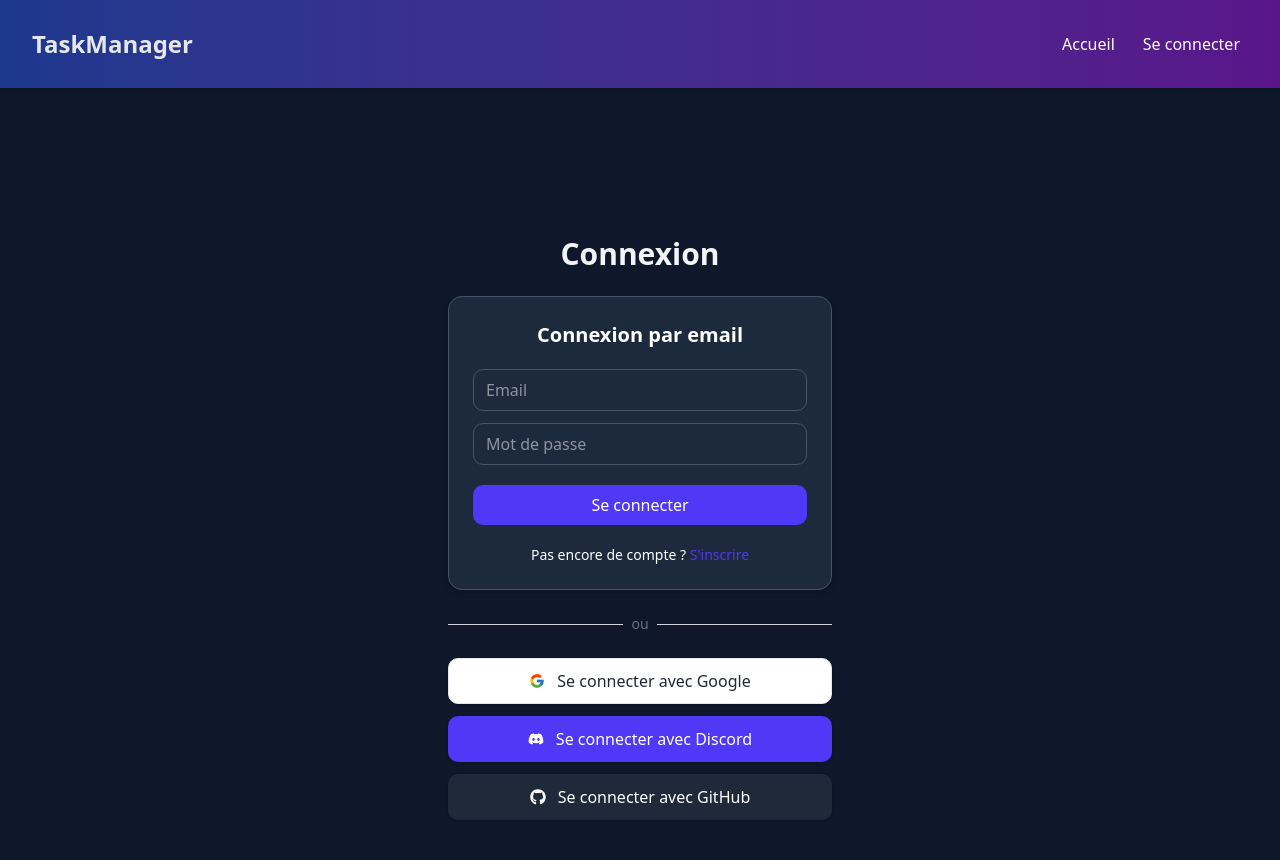
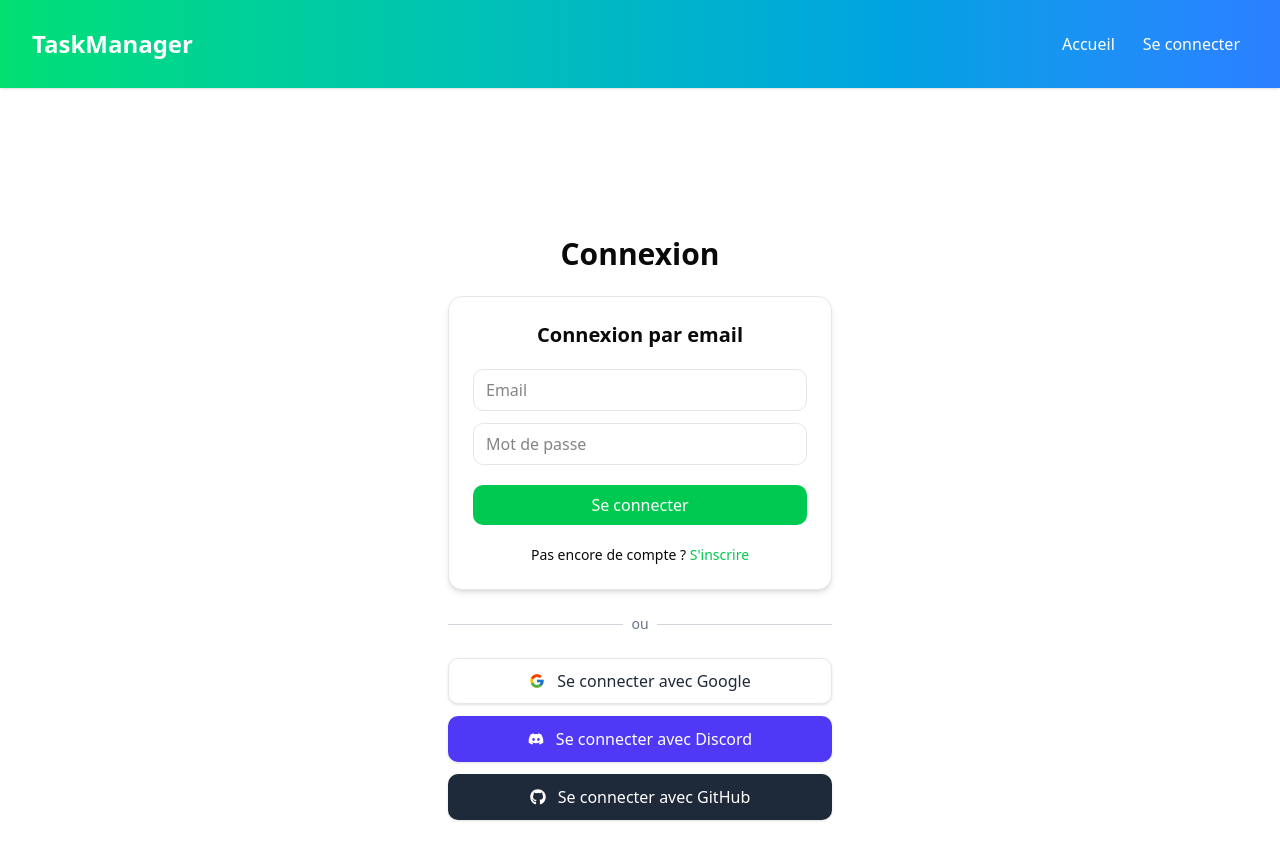
Before and after one commit to TYrueouJeL/TaskManager, a React (Vite) app: page /login in a window 1280 px wide. Shown: the top 860 px of the page. Built offline with nearby package versions, Linux system fonts and the light colour scheme; no server answers.

Commit message:
Delete dark mode

```diff
--- a/src/index.css
+++ b/src/index.css
@@ -11,11 +11,6 @@
 @plugin "@tailwindcss/typography";
 
 @plugin "tailwindcss-animate";
-
-html.dark body {
-    background-color: theme('colors.slate.900', '#0f172a');
-    color: theme('colors.slate.100', '#e6eef8');
-}
 
 @theme inline {
     --radius-sm: calc(var(--radius) - 4px);
@@ -90,40 +85,6 @@ html.dark body {
     --sidebar-ring: oklch(0.708 0 0);
 }
 
-.dark {
-    --background: oklch(0.145 0 0);
-    --foreground: oklch(0.985 0 0);
-    --card: oklch(0.205 0 0);
-    --card-foreground: oklch(0.985 0 0);
-    --popover: oklch(0.205 0 0);
-    --popover-foreground: oklch(0.985 0 0);
-    --primary: oklch(0.922 0 0);
-    --primary-foreground: oklch(0.205 0 0);
-    --secondary: oklch(0.269 0 0);
-    --secondary-foreground: oklch(0.985 0 0);
-    --muted: oklch(0.269 0 0);
-    --muted-foreground: oklch(0.708 0 0);
-    --accent: oklch(0.269 0 0);
-    --accent-foreground: oklch(0.985 0 0);
-    --destructive: oklch(0.704 0.191 22.216);
-    --border: oklch(1 0 0 / 10%);
-    --input: oklch(1 0 0 / 15%);
-    --ring: oklch(0.556 0 0);
-    --chart-1: oklch(0.488 0.243 264.376);
-    --chart-2: oklch(0.696 0.17 162.48);
-    --chart-3: oklch(0.769 0.188 70.08);
-    --chart-4: oklch(0.627 0.265 303.9);
-    --chart-5: oklch(0.645 0.246 16.439);
-    --sidebar: oklch(0.205 0 0);
-    --sidebar-foreground: oklch(0.985 0 0);
-    --sidebar-primary: oklch(0.488 0.243 264.376);
-    --sidebar-primary-foreground: oklch(0.985 0 0);
-    --sidebar-accent: oklch(0.269 0 0);
-    --sidebar-accent-foreground: oklch(0.985 0 0);
-    --sidebar-border: oklch(1 0 0 / 10%);
-    --sidebar-ring: oklch(0.556 0 0);
-}
-
 @layer base {
   * {
     @apply border-border outline-ring/50;
--- a/src/style/App.css
+++ b/src/style/App.css
@@ -30,34 +30,10 @@
     @apply text-white hover:text-green-300 px-2;
 }
 
-html.dark .header-button {
-    @apply text-white hover:text-blue-500;
-}
-
-html.dark .navigation-button {
-    @apply border-slate-700;
-}
-
-html.dark .navigation-button:hover {
-    @apply bg-slate-700;
-}
-
-html.dark .title {
-    @apply text-gray-200;
-}
-
 .header {
     @apply bg-gradient-to-r from-green-400 to-blue-500 text-white p-4 mb-4;
-}
-
-html.dark .header {
-    @apply bg-gradient-to-r from-blue-900 to-purple-900 text-gray-200;
 }
 
 .card-button {
     @apply border border-gray-300 rounded-lg shadow-md;
 }
-
-html.dark .card-button {
-    @apply border-gray-500
-}
--- a/src/style/Card.css
+++ b/src/style/Card.css
@@ -1,79 +1,39 @@
 .card-article {
     @apply flex items-center gap-4 p-4 rounded-lg border hover:shadow-md transition-shadow bg-white
-}
-
-html.dark .card-article {
-    @apply bg-gray-800;
 }
 
 .project-card-article {
     @apply flex flex-col gap-4 p-4 rounded-lg border hover:shadow-md transition-shadow bg-white
 }
 
-html.dark .project-card-article {
-    @apply bg-gray-800;
-}
-
 .card-title {
     @apply text-sm md:text-base font-medium text-gray-800 truncate
-}
-
-html.dark .card-title {
-    @apply text-gray-200;
 }
 
 .card-subtitle {
     @apply text-xs text-gray-500 mt-1
 }
 
-html.dark .card-subtitle {
-    @apply text-gray-400;
-}
-
 .card-description {
     @apply text-sm text-gray-600 mt-2
-}
-
-html.dark .card-description {
-    @apply text-gray-300;
 }
 
 .card-progress {
     @apply w-full bg-gray-200 rounded-full h-3 overflow-hidden;
 }
 
-html.dark .card-progress {
-    @apply bg-gray-700;
-}
-
 .card-progress div {
     @apply h-full bg-gradient-to-r from-green-400 to-blue-500 transition-all duration-300;
-}
-
-html.dark .card-progress div {
-    @apply from-blue-500 to-purple-600;
 }
 
 .card-progress-footer {
     @apply mt-2 text-xs text-gray-500 flex justify-between;
 }
 
-html.dark .card-progress-footer {
-    @apply text-gray-400;
-}
-
 .card-status-icon {
     @apply inline-flex items-center justify-center w-9 h-9 rounded-full bg-gray-50
-}
-
-html.dark .card-status-icon {
-    @apply bg-gray-700;
 }
 
 .card-icon {
     @apply px-3 py-1 rounded-full bg-gradient-to-r from-blue-100 to-blue-200 text-blue-800 text-xs font-medium
 }
-
-html.dark .card-icon {
-    @apply bg-gradient-to-r from-blue-900 to-blue-800 text-blue-200;
-}
--- a/src/style/Detail.css
+++ b/src/style/Detail.css
@@ -1,9 +1,5 @@
 .article {
     @apply flex items-center gap-4 p-2 border border-gray-200 rounded-lg mb-4;
-}
-
-html.dark .article {
-    @apply border-slate-700;
 }
 
 .article-state {
@@ -14,14 +10,6 @@ html.dark .article {
     @apply prose prose-sm;
 }
 
-html.dark .task-detail-description {
-    @apply prose-invert;
-}
-
 .task-detail-description p {
     @apply mb-4;
 }
-
-html.dark .task-detail-description p {
-    @apply text-gray-300;
-}
--- a/src/style/Disconnected.css
+++ b/src/style/Disconnected.css
@@ -10,24 +10,12 @@
     @apply text-4xl md:text-6xl font-extrabold mb-4
 }
 
-html.dark .disconnected-h1 {
-    @apply text-white
-}
-
 .diconnected-p {
     @apply text-gray-600 max-w-2xl mb-8
 }
 
-html.dark .disconnected-p {
-    @apply text-gray-300
-}
-
 .disconnected-button {
     @apply flex items-center gap-2 px-5 py-3 text-lg border border-blue-500 text-blue-500 rounded-lg hover:bg-blue-50
-}
-
-html.dark .disconnected-button {
-    @apply bg-slate-900 text-white hover:bg-purple-800 border-purple-700
 }
 
 .disconnected-features {
@@ -50,16 +38,8 @@ html.dark .disconnected-button {
     @apply font-semibold text-lg mb-2
 }
 
-html.dark .feature-title {
-    @apply text-white
-}
-
 .feature-card-description {
     @apply text-gray-500 text-sm
-}
-
-html.dark .feature-card-description {
-    @apply text-gray-400
 }
 
 .disconnected-cta {
@@ -74,14 +54,6 @@ html.dark .feature-card-description {
     @apply text-gray-600 mb-6
 }
 
-html.dark .disconnected-cta-description {
-    @apply text-gray-300
-}
-
 .disconnected-cta-button {
     @apply   flex items-center gap-2 mx-auto w-fit px-5 py-3 text-lg border border-blue-500 text-blue-500 rounded-lg hover:bg-blue-50
 }
-
-html.dark .disconnected-cta-button {
-    @apply bg-slate-900 text-white hover:bg-purple-800 border-purple-700
-}
--- a/src/style/Form.css
+++ b/src/style/Form.css
@@ -1,9 +1,5 @@
 .task-edit-form {
     @apply bg-white p-6 rounded-lg shadow-md;
-}
-
-html.dark .task-edit-form {
-    @apply bg-slate-800;
 }
 
 .form-group {
@@ -14,66 +10,33 @@ html.dark .task-edit-form {
     @apply bg-blue-400 text-white py-2 px-4 rounded hover:bg-blue-500;
 }
 
-html.dark .form-submit {
-    @apply bg-purple-700 py-2 px-4 rounded hover:bg-purple-800;
-}
-
 .form-text {
     @apply text-gray-700 mb-2
-}
-
-html.dark .form-text {
-    @apply text-gray-300;
 }
 
 .form-label {
     @apply block text-gray-700 mb-2;
 }
 
-html.dark .form-label {
-    @apply text-gray-300;
-}
-
 .form-input {
     @apply border border-gray-300 p-2 rounded;
-}
-
-html.dark .form-input {
-    @apply bg-slate-700 border-slate-600 text-white;
 }
 
 .form-textarea {
     @apply border border-gray-300 p-2 rounded h-32;
 }
 
-html.dark .form-textarea {
-    @apply bg-slate-700 border-slate-600 text-white;
-}
-
 .form-select {
     @apply border border-gray-300 p-2 rounded;
-}
-
-html.dark .form-select {
-    @apply bg-slate-700 border-slate-600 text-white;
 }
 
 .md-editor {
     @apply border border-gray-300 rounded;
 }
 
-html.dark .md-editor {
-    @apply border-slate-600 bg-slate-700 text-white;
-}
-
 .login-form {
     @apply flex flex-col gap-3 w-full max-w-sm p-6 bg-white rounded-xl shadow-md border border-gray-200
 }
-
-html.dark .login-form {
-    @apply bg-slate-800 border-slate-600 text-white;
-}
-
 .login-form-title {
     @apply text-xl font-semibold text-center mb-2
 }
@@ -82,16 +45,8 @@ html.dark .login-form {
     @apply px-3 py-2 border rounded-lg focus:outline-none focus:ring-2 focus:ring-indigo-400
 }
 
-html.dark .login-form-input {
-    @apply border-slate-600 text-white;
-}
-
 .login-form-submit {
     @apply mt-2 px-4 py-2 rounded-lg bg-green-500 text-white font-medium hover:bg-green-600 disabled:opacity-50 transition
-}
-
-html.dark .login-form-submit {
-    @apply bg-indigo-600 hover:bg-indigo-700
 }
 
 .login-form-text {
@@ -102,46 +57,22 @@ html.dark .login-form-submit {
     @apply text-green-500 hover:underline
 }
 
-html.dark .login-form-link {
-    @apply text-indigo-600
-}
-
 .button-is-daily {
     @apply flex items-center gap-2 px-4 py-2 rounded border transition-all duration-200 font-medium border-green-600 bg-green-50 text-green-700 shadow-sm hover:bg-green-100
-}
-
-html.dark .button-is-daily {
-    @apply border-purple-600 bg-slate-700 text-purple-300 hover:bg-slate-600
 }
 
 .button-is-not-daily {
     @apply flex items-center gap-2 px-4 py-2 rounded border transition-all duration-200 font-medium border-gray-300 bg-white hover:bg-gray-50 text-green-700
 }
 
-html.dark .button-is-not-daily{
-    @apply text-purple-300 bg-slate-700 border-slate-600 hover:bg-slate-800;
-}
-
 .button-is-daily-icon {
     @apply w-5 h-5 text-green-600
-}
-
-html.dark .button-is-daily-icon {
-    @apply text-purple-300
 }
 
 .button-is-not-daily-icon {
     @apply w-5 h-5 text-green-600
 }
 
-html.dark .button-is-not-daily-icon {
-    @apply text-purple-300
-}
-
 .form-button {
     @apply rounded border gap-2 px-4 py-2 hover:bg-green-50 text-green-700 transition mt-4
 }
-
-html.dark .form-button {
-    @apply bg-slate-700 hover:bg-slate-800 text-purple-400
-}
--- a/src/style/List.css
+++ b/src/style/List.css
@@ -4,14 +4,6 @@
 
 .list-button:hover {
     @apply bg-gray-100;
-}
-
-html.dark .list-button {
-    @apply border-gray-700 text-gray-400;
-}
-
-html.dark .list-button:hover {
-    @apply bg-slate-800;
 }
 
 .create-button {
@@ -22,58 +14,26 @@ html.dark .list-button:hover {
     @apply bg-blue-50;
 }
 
-html.dark .create-button {
-    @apply border-blue-700 text-blue-400;
-}
-
-html.dark .create-button:hover {
-    @apply bg-slate-800;
-}
-
 .filter {
     @apply bg-white border border-gray-200 shadow-md rounded-xl px-6 py-4 w-[95%] sm:w-auto
-}
-
-html.dark .filter {
-    @apply bg-slate-800 border-slate-600;
 }
 
 .filter h3 {
     @apply text-lg font-semibold text-gray-700 mb-3 text-center sm:text-left
 }
 
-html.dark .filter h3 {
-    @apply text-white
-}
-
 .filter label {
     @apply flex items-center gap-2  text-sm text-gray-700
-}
-
-html.dark .filter label {
-    @apply text-white
 }
 
 .filter div div {
     @apply bg-gray-50 px-3 py-2 rounded-md border hover:bg-gray-100 transition
 }
 
-html.dark .filter div div {
-    @apply text-white bg-slate-800 hover:bg-slate-700 border-slate-600
-}
-
 .filter-input {
     @apply border border-gray-300 rounded-md px-2 py-1 text-sm focus:ring-2 focus:ring-blue-500 focus:outline-none
-}
-
-html.dark .filter-input {
-    @apply border-slate-600 bg-slate-800;
 }
 
 .filter-input::placeholder {
     @apply text-gray-700 opacity-75 hover:opacity-100
 }
-
-html.dark .filter-input::placeholder {
-    @apply text-white
-}
--- a/src/style/NotFound.css
+++ b/src/style/NotFound.css
@@ -1,55 +1,26 @@
 .not-found {
     @apply min-h-screen flex flex-col items-center justify-center bg-gray-100  transition-colors duration-300 p-6
 }
-
-html.dark .not-found {
-    @apply bg-gray-900
-}
-
 .not-found-error {
     @apply text-6xl text-red-500
-}
-
-html.dark .not-found-error {
-    @apply text-red-400
 }
 
 .not-found-error-text {
     @apply text-4xl font-extrabold text-gray-800
 }
 
-html.dark .not-found-error-text {
-    @apply text-gray-100
-}
-
 .not-found-card {
     @apply max-w-md w-full text-center p-8 bg-white shadow-lg rounded-2xl
-}
-
-html.dark .not-found-card {
-    @apply bg-gray-800
 }
 
 .not-found-text {
     @apply text-lg font-semibold text-gray-700
 }
 
-html.dark .not-found-text {
-    @apply text-gray-200
-}
-
 .not-found-subtext {
     @apply text-gray-500 text-sm
-}
-
-html.dark .not-found-subtext {
-    @apply text-gray-400
 }
 
 .not-found-button {
     @apply flex items-center p-2 gap-2 border border-black rounded-lg
 }
-
-html.dark .not-found-button {
-    @apply border-slate-400 text-slate-400
-}
--- a/src/style/ProjectDetail.css
+++ b/src/style/ProjectDetail.css
@@ -15,19 +15,6 @@
     --shadow: 0 1px 2px rgba(15, 23, 42, 0.04);
     background-color: var(--bg);
     color: var(--text);
-}
-
-/* Dark mode overrides (supporte .dark sur un parent ou data-theme="dark") */
-.dark .project-detail,
-[data-theme="dark"] .project-detail {
-    --text: #e6eef8; /* light text */
-    --muted: #9aa6bf;
-    --card-bg: #0f1724; /* card dark */
-    --card-border: rgba(255,255,255,0.04);
-    --accent-success: #34d399;
-    --accent-warn: #f59e0b;
-    --accent-danger: #f87171;
-    --shadow: 0 1px 2px rgba(2,6,23,0.6);
 }
 
 /* Layout */
@@ -80,10 +67,6 @@
 }
 .project-detail__btn:hover {
     background-color: rgba(0,0,0,0.03);
-}
-.dark .project-detail__btn:hover,
-[data-theme="dark"] .project-detail__btn:hover {
-    background-color: rgba(255,255,255,0.02);
 }
 .project-detail__btn--danger {
     color: var(--accent-danger);
@@ -178,10 +161,6 @@
 .project-detail__task-item:hover {
     background-color: rgba(0,0,0,0.02);
 }
-.dark .project-detail__task-item:hover,
-[data-theme="dark"] .project-detail__task-item:hover {
-    background-color: rgba(255,255,255,0.02);
-}
 
 /* Task info */
 .project-detail__task-info {
```
